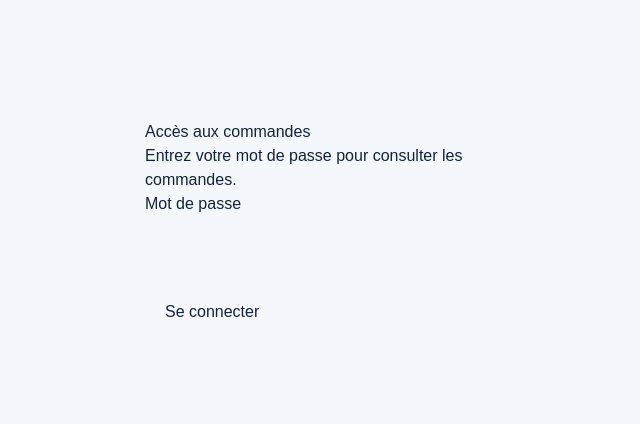
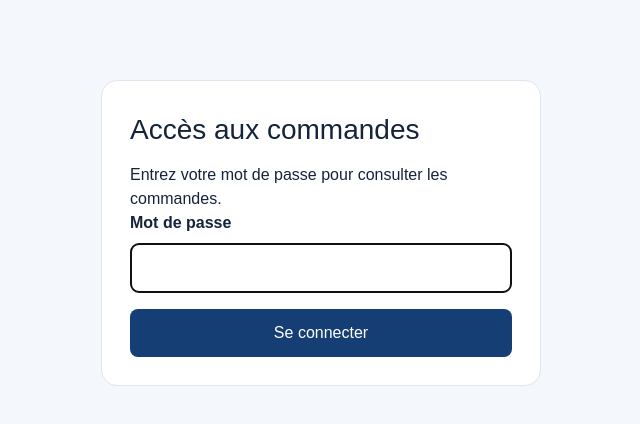
Before and after one commit to mustahr/product-page, a Next.js app: page /dashboard/login in a window 1280 px wide. Shown: the top 424 px of the page, without its empty margins (319-959 px from the left). Built offline with nearby package versions, Linux system fonts and the light colour scheme.

Commit message:
Update product page 2

```diff
--- a/app/api/admin/login/route.ts
+++ b/app/api/admin/login/route.ts
@@ -7,8 +7,9 @@ export async function POST(request: NextRequest) {
   const form = await request.formData();
   const password = String(form.get("password") ?? "");
   const secret = process.env.ADMIN_PASSWORD ?? "";
+  if (secret.length < 16) return NextResponse.redirect(new URL("/dashboard/login?error=config",request.url),303);
   const a = Buffer.from(password), b = Buffer.from(secret);
-  if (secret.length < 16 || a.length !== b.length || !timingSafeEqual(a,b)) return NextResponse.redirect(new URL("/dashboard/login?error=1",request.url),303);
+  if (a.length !== b.length || !timingSafeEqual(a,b)) return NextResponse.redirect(new URL("/dashboard/login?error=1",request.url),303);
   (await cookies()).set(cookieName,token(),{httpOnly:true,secure:process.env.NODE_ENV==="production",sameSite:"lax",path:"/",maxAge:60*60*24*7});
   return NextResponse.redirect(new URL("/dashboard",request.url),303);
 }
--- a/app/dashboard/login/page.tsx
+++ b/app/dashboard/login/page.tsx
@@ -1,4 +1,4 @@
 export default async function Login({searchParams}: {searchParams: Promise<{error?: string}>}) {
   const {error} = await searchParams;
-  return <main style={{maxWidth:400,margin:"12vh auto",padding:24,fontFamily:"Arial,sans-serif"}}><h1>Accès aux commandes</h1><p>Entrez votre mot de passe pour consulter les commandes.</p><form action="/api/admin/login" method="post"><label htmlFor="password">Mot de passe</label><input id="password" name="password" type="password" required autoComplete="current-password" style={{display:"block",width:"100%",padding:12,margin:"12px 0"}}/>{error&&<p role="alert" style={{color:"#b42318"}}>Mot de passe incorrect.</p>}<button style={{padding:"12px 20px"}}>Se connecter</button></form></main>;
+  return <main style={{maxWidth:440,margin:"10vh auto",padding:28,fontFamily:"Arial,sans-serif",background:"#fff",border:"1px solid #dfe6ef",borderRadius:16}}><h1 style={{fontSize:28,margin:"0 0 12px"}}>Accès aux commandes</h1><p style={{lineHeight:1.5}}>Entrez votre mot de passe pour consulter les commandes.</p><form action="/api/admin/login" method="post"><label htmlFor="password" style={{display:"block",fontWeight:700,marginBottom:8}}>Mot de passe</label><input id="password" name="password" type="password" required autoComplete="current-password" autoFocus style={{display:"block",width:"100%",padding:12,marginBottom:16,border:"1px solid #8492a6",borderRadius:8,background:"#fff",color:"#15233b",fontSize:16}}/>{error&&<p role="alert" style={{color:"#b42318",lineHeight:1.5}}>{error==="config"?"Le mot de passe administrateur n’est pas configuré. Ajoutez ADMIN_PASSWORD (au moins 16 caractères) dans Vercel, puis redéployez.":"Mot de passe incorrect. Utilisez la valeur exacte de ADMIN_PASSWORD dans Vercel."}</p>}<button type="submit" style={{display:"block",width:"100%",padding:"12px 20px",border:0,borderRadius:8,background:"#153e75",color:"#fff",fontSize:16,cursor:"pointer"}}>Se connecter</button></form></main>;
 }
```
